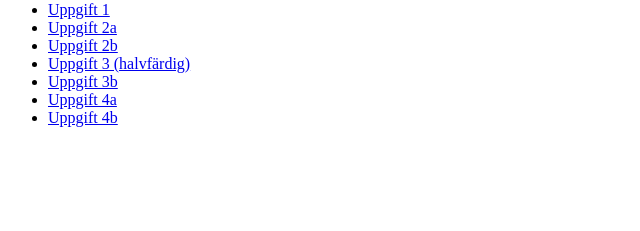
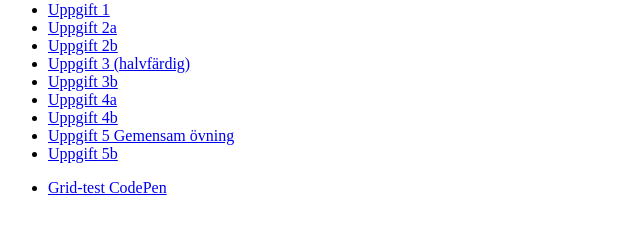
Before and after one commit to Fillelii/webbdesign2024, a plain HTML site: page index.html in a window 1280 px wide. Shown: the part 79-310 px from the top of the page, without its empty margins (0-640 px from the left). Drawn offline with Linux system fonts and the light colour scheme.

Commit message:
Index fix

```diff
--- a/index.html
+++ b/index.html
@@ -14,8 +14,13 @@
             <li><a href="ex3b">Uppgift 3b</a></li>
             <li><a href="ex4a">Uppgift 4a</a></li>
             <li><a href="ex4b">Uppgift 4b</a></li>
+            <li><a href="ex5gemensam/">Uppgift 5 Gemensam övning</a></li>
+            <li><a href="ex5b/">Uppgift 5b</a></li>
         </ul>
 
+        <ul>
+             <li><a href="grid-test-codepen/">Grid-test CodePen</a></li>
+        </ul>
 
         <!--<a href="ex1">Uppgift 1</a>
         <a href="ex1">Uppgift 1</a>
```
